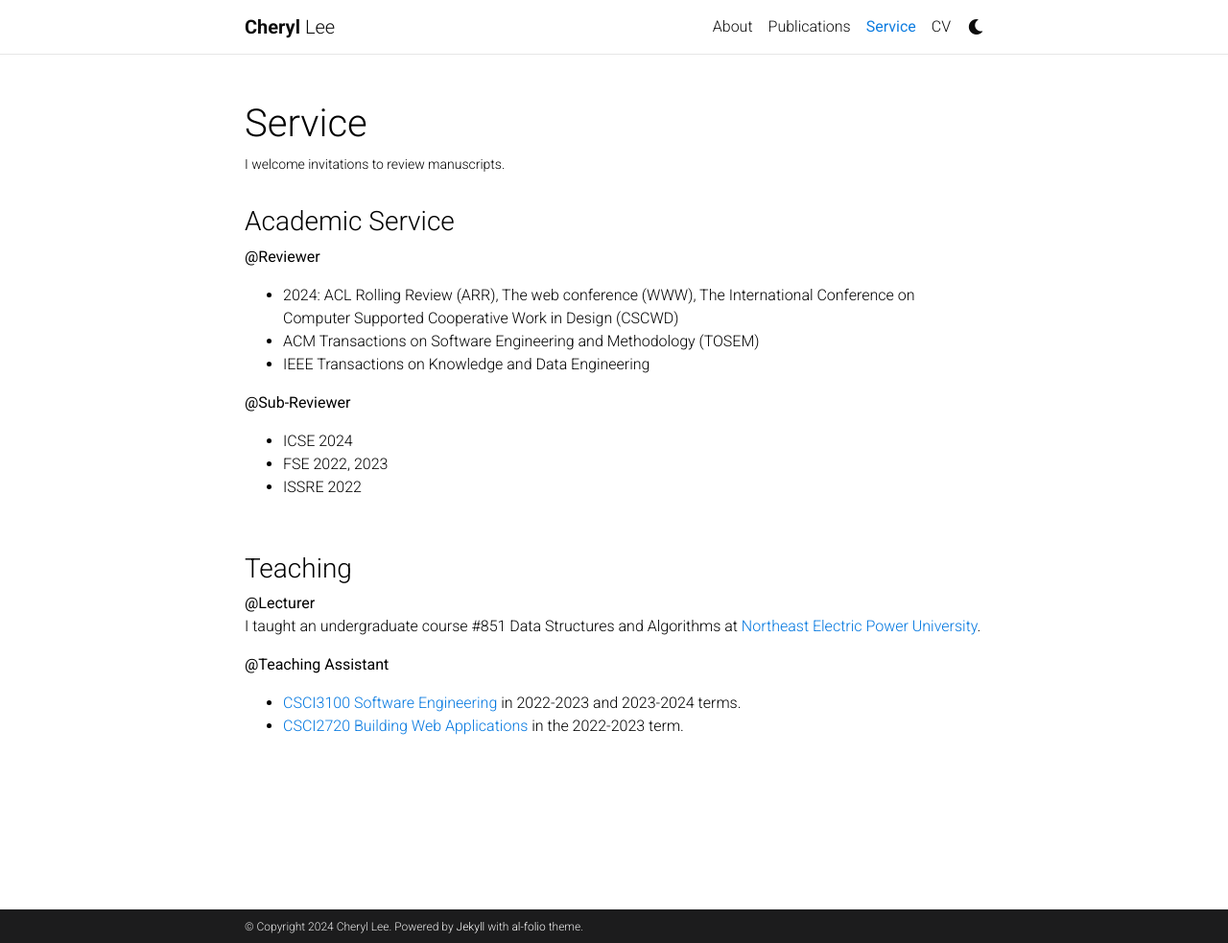
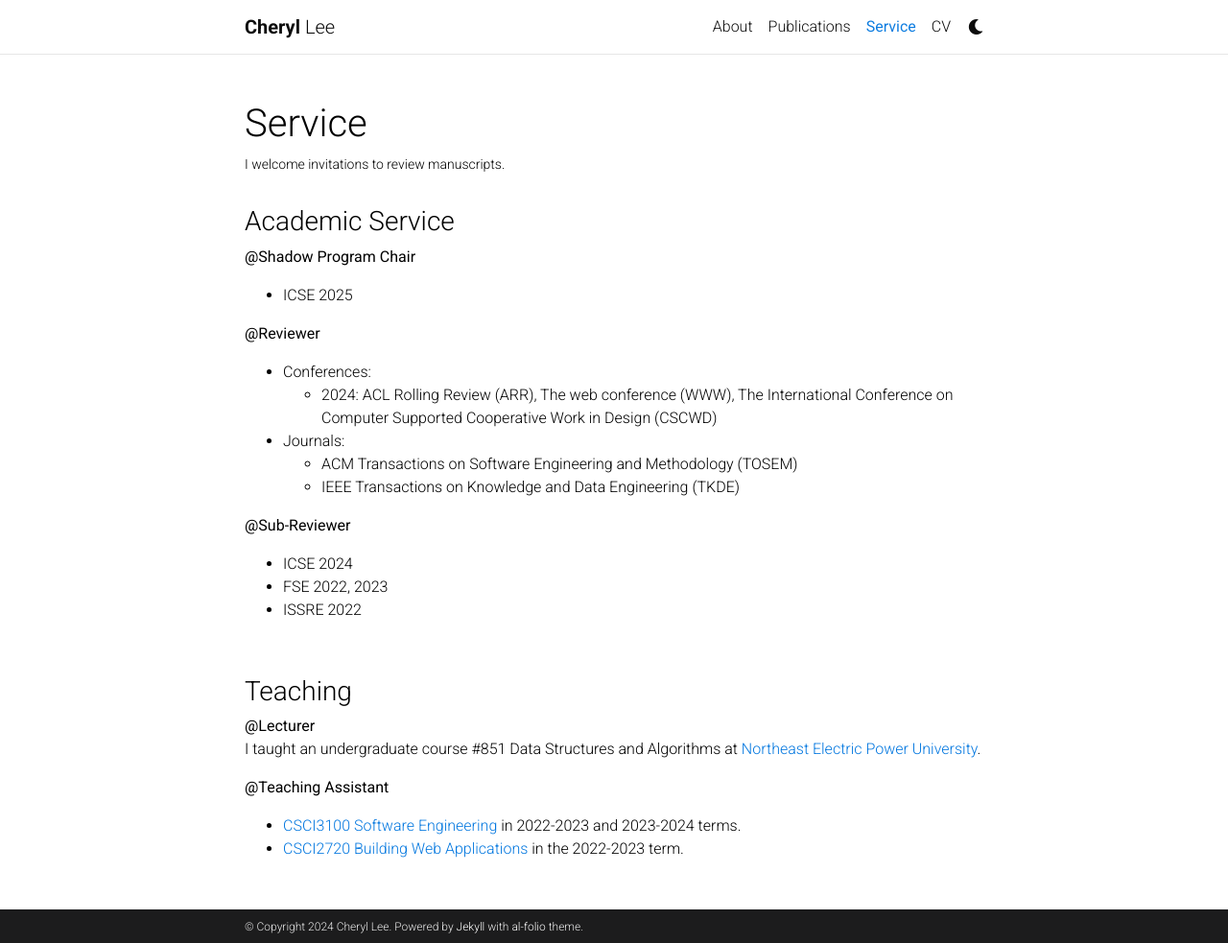
Before and after one commit to BEbillionaireUSD/BEbillionaireUSD.github.io, a Jekyll site: the page built from _pages/service.md, in a window 1280 px wide and 983 px high. Shown: the whole window at 96% size. Built offline with Jekyll 4.4.1, drawn with Linux system fonts in a browser that asks for light colours; comment, search, counter and statistics services are not loaded; a style sheet for code colours, icons or effects is not loaded.

Commit message:
Update service.md

```diff
--- a/_pages/service.md
+++ b/_pages/service.md
@@ -8,11 +8,15 @@ nav_order: 2
 ---
 
 ### Academic Service
+<b>@Shadow Program Chair</b>
+- ICSE 2025
 
 <b>@Reviewer</b>
-- 2024: ACL Rolling Review (ARR), The web conference (WWW), The International Conference on Computer Supported Cooperative Work in Design (CSCWD)
-- ACM Transactions on Software Engineering and Methodology (TOSEM)
-- IEEE Transactions on Knowledge and Data Engineering
+- Conferences:
+  - 2024: ACL Rolling Review (ARR), The web conference (WWW), The International Conference on Computer Supported Cooperative Work in Design (CSCWD)
+- Journals:
+  - ACM Transactions on Software Engineering and Methodology (TOSEM)
+  - IEEE Transactions on Knowledge and Data Engineering (TKDE)
 
 <b>@Sub-Reviewer</b>
 - ICSE 2024
```
